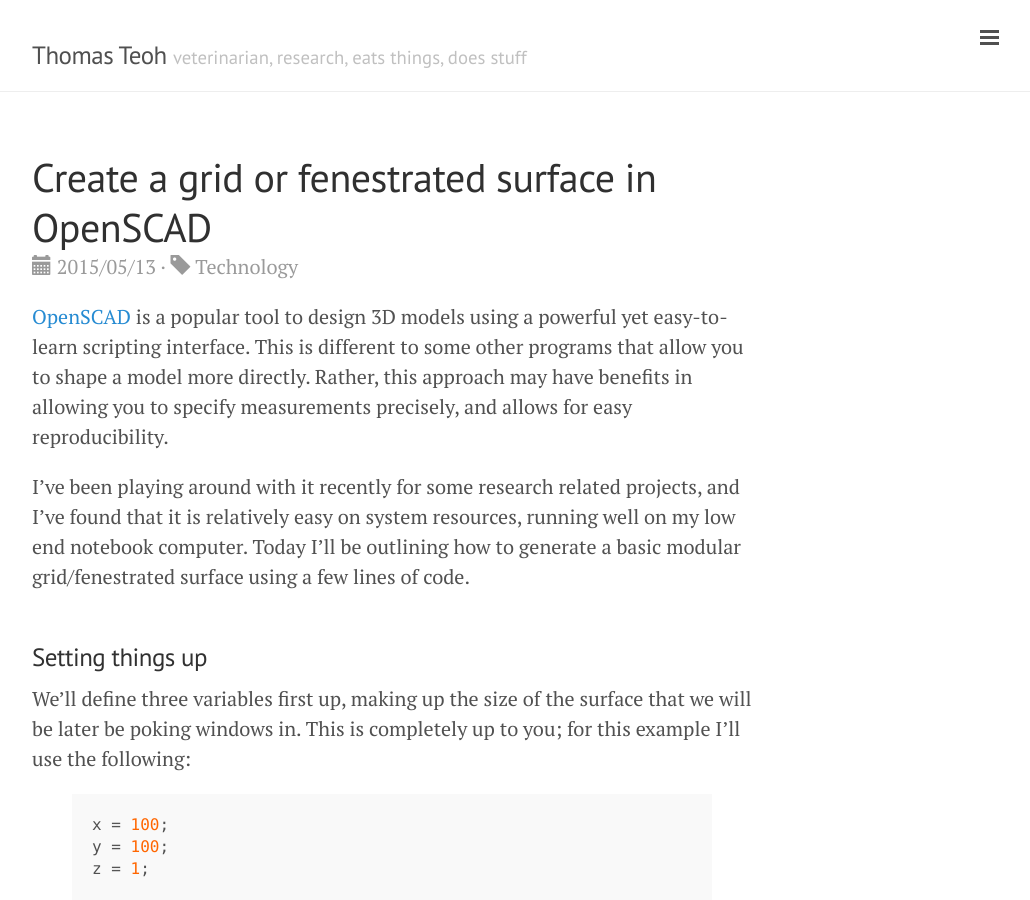
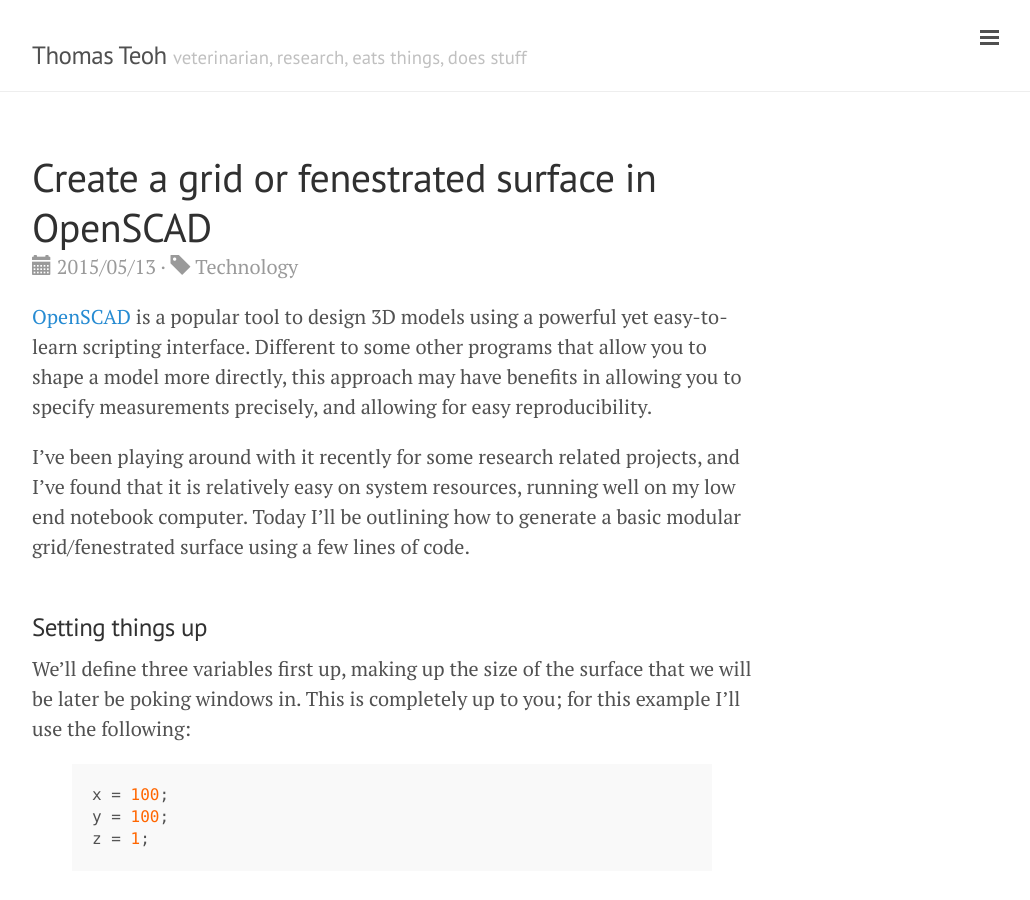
Before and after one commit to thomasteoh/thomasteoh.github.io, a Jekyll site: the page built from _posts/2015-05-13-creating-grid-openscad.md, in a window 1280 px wide and 900 px high. Shown: the whole window, without its empty margins (248-1278 px from the left). Built offline with Jekyll 4.4.1, drawn with Linux system fonts in a browser that asks for light colours; Markdown is read by kramdown in place of the engine named in the settings; comment, search, counter and statistics services are not loaded.

Commit message:
Minor grammar changes

```diff
--- a/_posts/2015-05-13-creating-grid-openscad.md
+++ b/_posts/2015-05-13-creating-grid-openscad.md
@@ -5,7 +5,7 @@
 category: Technology
 ---
 
-<a href="http://www.openscad.org">OpenSCAD</a> is a popular tool to design 3D models using a powerful yet easy-to-learn scripting interface. This is different to some other programs that allow you to shape a model more directly. Rather, this approach may have benefits in allowing you to specify measurements precisely, and allows for easy reproducibility.
+<a href="http://www.openscad.org">OpenSCAD</a> is a popular tool to design 3D models using a powerful yet easy-to-learn scripting interface. Different to some other programs that allow you to shape a model more directly, this approach may have benefits in allowing you to specify measurements precisely, and allowing for easy reproducibility.
 
 I've been playing around with it recently for some research related projects, and I've found that it is relatively easy on system resources, running well on my low end notebook computer. Today I'll be outlining how to generate a basic modular grid/fenestrated surface using a few lines of code.
 
```
